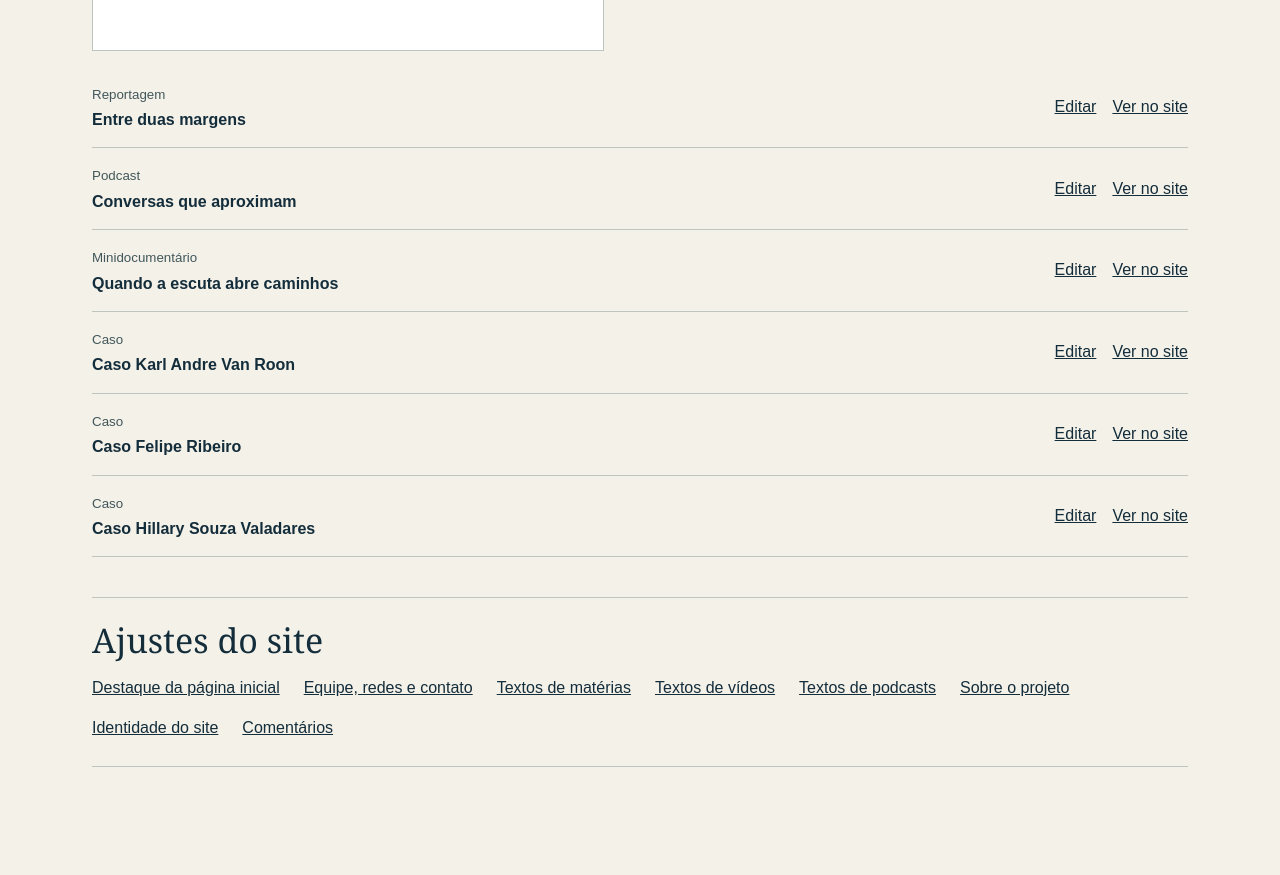
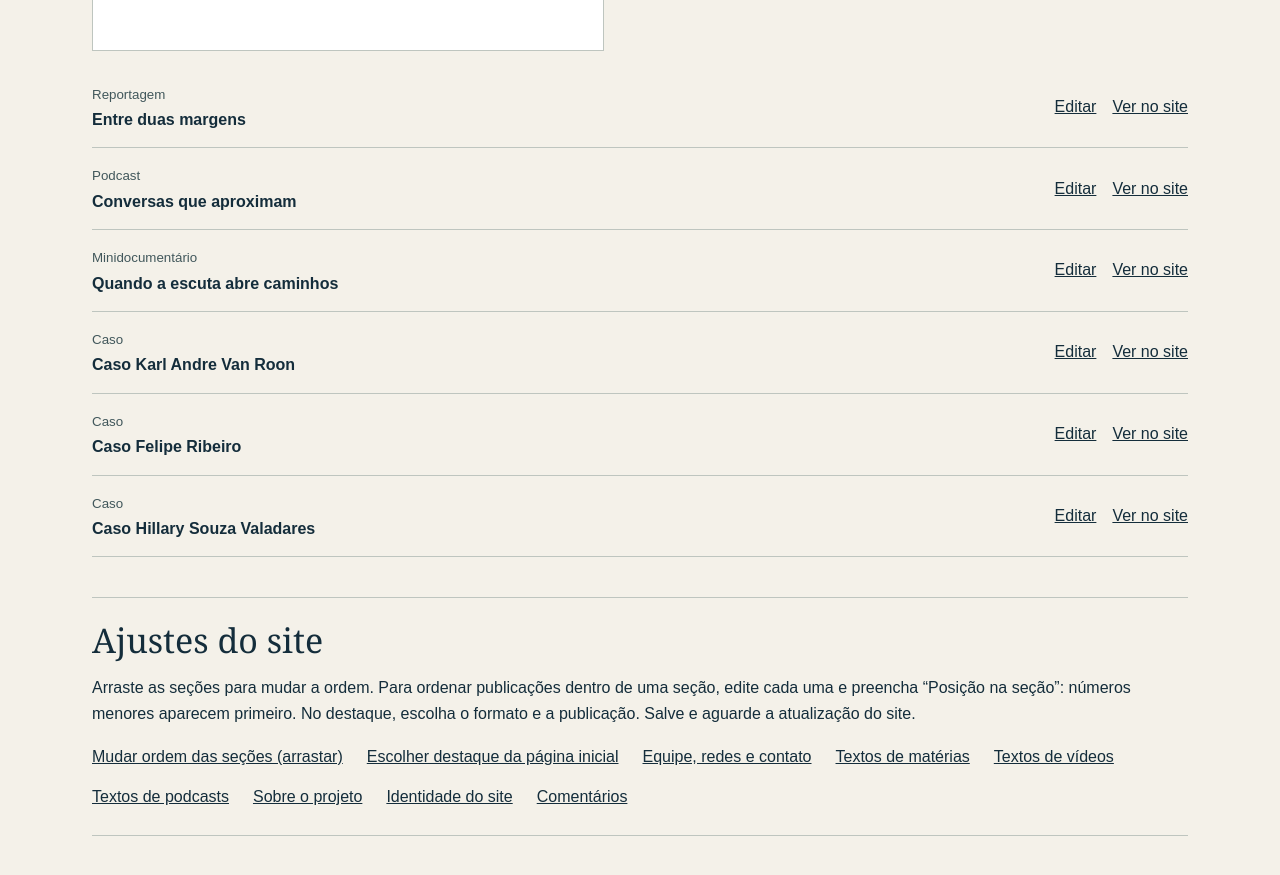
Before and after one commit to iarleyoliveira/ESCUTATIVA, a Jekyll site: the page built from admin/index.html, in a window 1280 px wide and 900 px high, scrolled down 735 px. Shown: the top 875 px of the window. Built offline with Jekyll 4.4.1, drawn with Linux system fonts in a browser that asks for light colours; before the commit the page ends 1566 px from its top, so only the background shows below that.

Commit message:
Adiciona controles editoriais de posição e destaque

```diff
--- a/admin/index.html
+++ b/admin/index.html
@@ -48,9 +48,10 @@ team_access: true
     </ul>
     <p id="publication-empty" hidden>Nenhuma publicação encontrada.</p>
   </section>
-  <section><h2>Ajustes do site</h2>
+  <section><h2>Ajustes do site</h2><p>Arraste as seções para mudar a ordem. Para ordenar publicações dentro de uma seção, edite cada uma e preencha “Posição na seção”: números menores aparecem primeiro. No destaque, escolha o formato e a publicação. Salve e aguarde a atualização do site.</p>
     <div class="newsroom-settings">
-      <a href="{{ cms }}/file/inicio">Destaque da página inicial</a>
+      <a href="{{ cms }}/file/ordem_secoes">Mudar ordem das seções (arrastar)</a>
+      <a href="{{ cms }}/file/inicio">Escolher destaque da página inicial</a>
       <a href="{{ cms }}/file/equipe">Equipe, redes e contato</a>
       <a href="{{ cms }}/file/config_leia">Textos de matérias</a>
       <a href="{{ cms }}/file/config_assista">Textos de vídeos</a>
```
Also changed, not shown: index.html (+6 -1 lines), .pages.yml, README.md.
